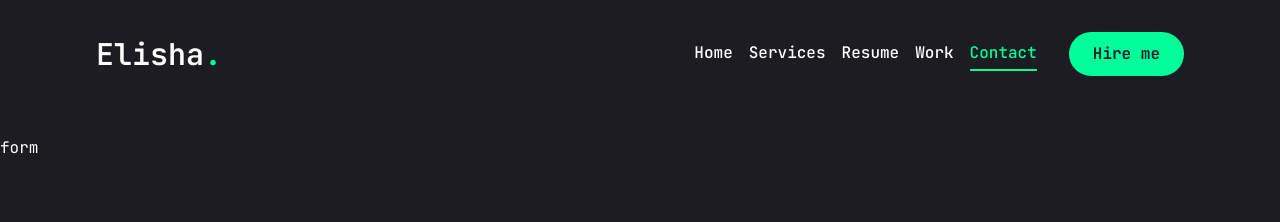
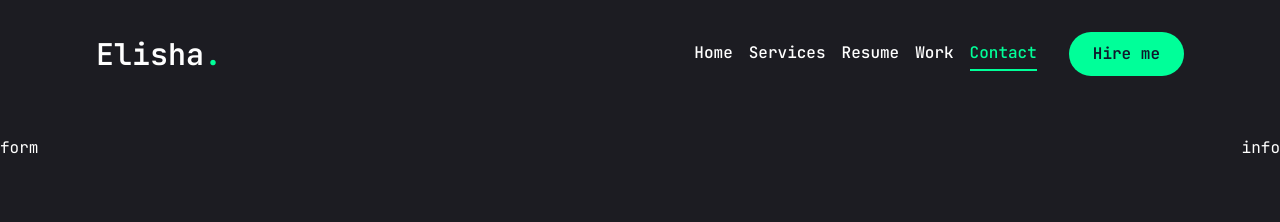
Before and after one commit to elishabhatti/elisha-portfolio, a Next.js app: page /contact in a window 1280 px wide. Shown: the top 222 px of the page. Built offline with nearby package versions, Linux system fonts and the light colour scheme.

Commit message:
added container and info styling

```diff
--- a/app/contact/page.jsx
+++ b/app/contact/page.jsx
@@ -46,16 +46,19 @@ const Contact = () => {
       className="py-6"
     >
       <div className="container mx-auto">
-        <div>
+        <div className="flex flex-col xl:flex-row gap-[30px]">
           {/* form */}
-          <div>
+          <div className="xl:h-[54%] order-2 xl:order-none">
             <form>form</form>
           </div>
           {/* info */}
+          <div className="flex-1 flex items-center xl:justify-end order-1 xl:order-none mb-8 xl:mb-0">
+            info
+          </div>
         </div>
       </div>
     </motion.section>
-  )
+  );
 };
 
 export default Contact;
```
Lines whose indentation alone changed are shown as unchanged.
